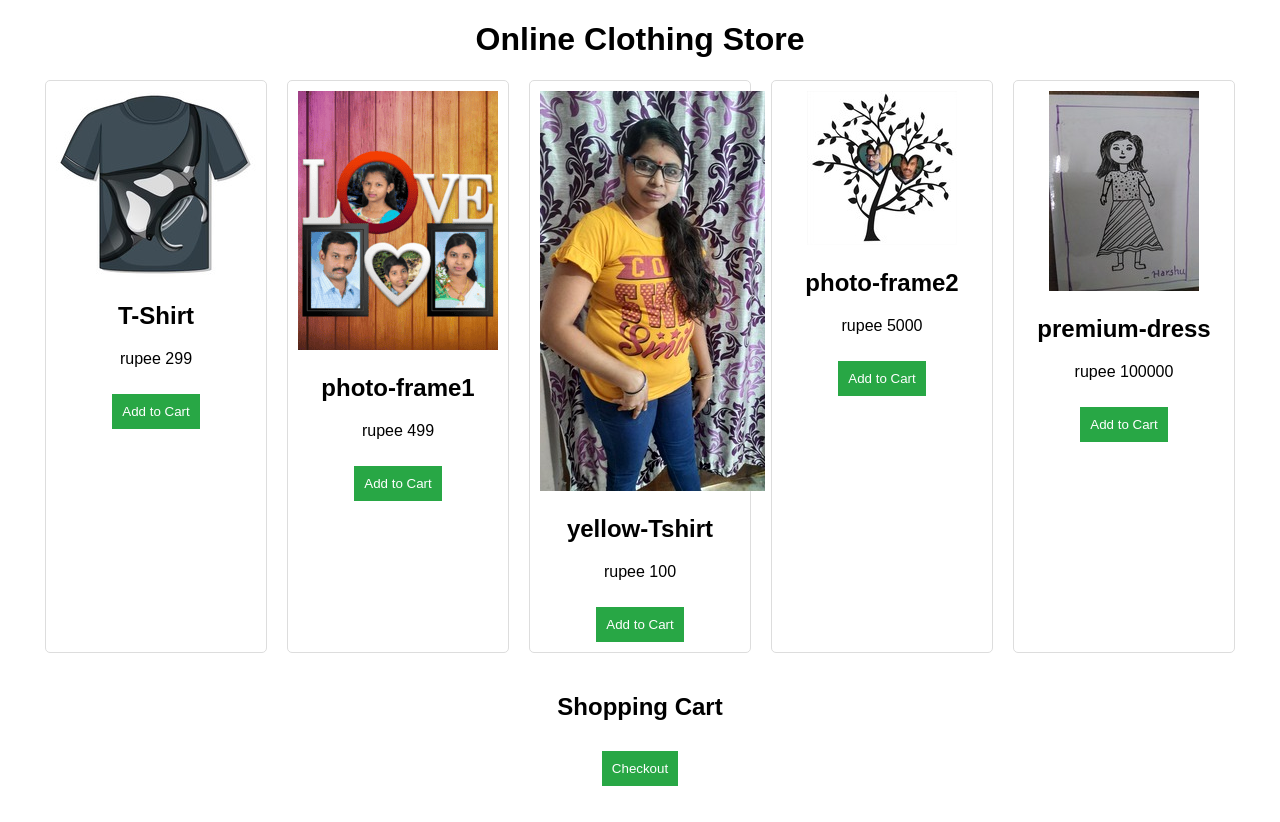
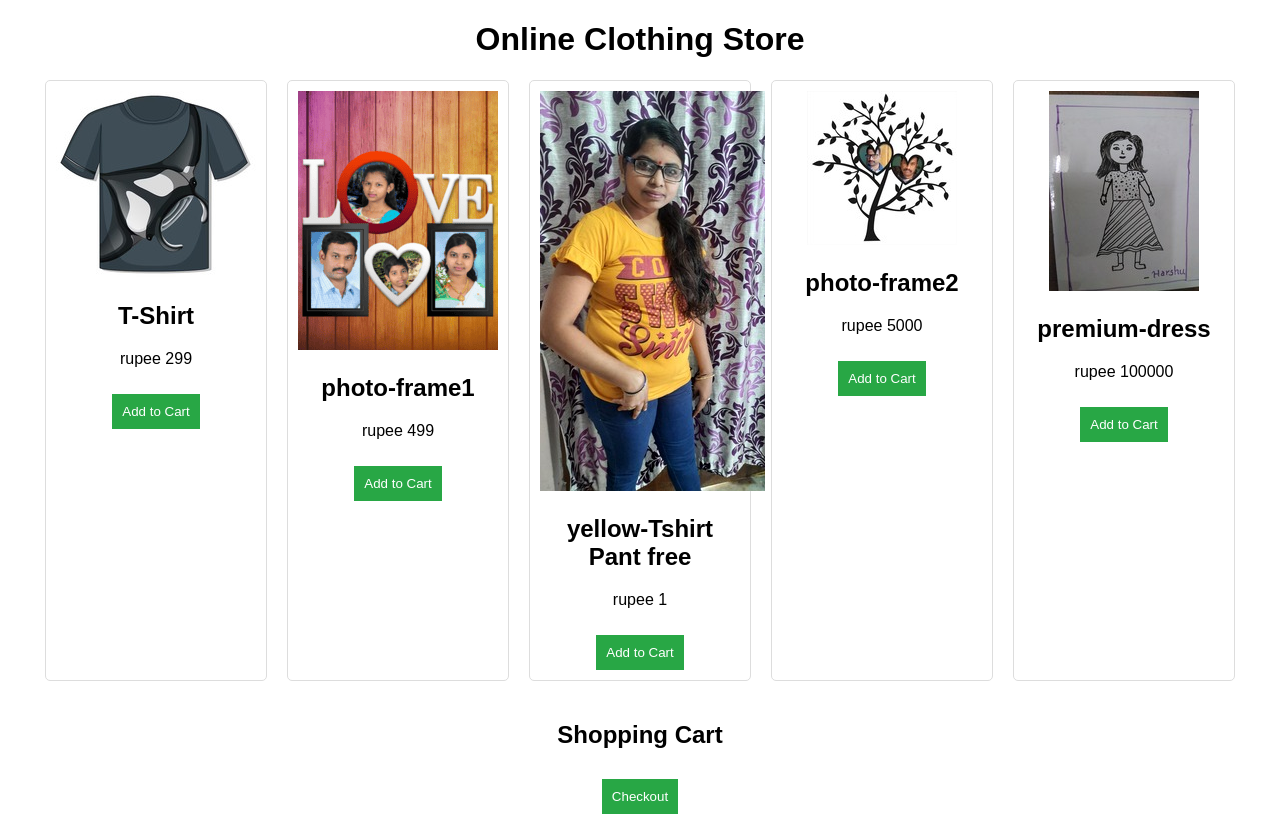
Before and after one commit to rajudruva2/serverless-frontend, a React (Create React App) app: page / in a window 1280 px wide. Before the commit the page ends 800 px from the top, so only its background shows below. Built offline with nearby package versions, Linux system fonts and the light colour scheme.

Commit message:
Update App.js

```diff
--- a/src/App.js
+++ b/src/App.js
@@ -12,7 +12,7 @@ import pf1 from "./assets/photo-frame-1.jpg";import photo2h from "./assets/photo
 const products = [
   { id: 1, name: "T-Shirt", price: 299, image: tshirtImage },
   { id: 2, name: "photo-frame1", price: 499, image: jeansImage },
-  { id: 3, name: "yellow-Tshirt", price: 100, image: sareeImage },
+  { id: 3, name: "yellow-Tshirt Pant free", price: 1, image: sareeImage },
   { id: 5, name: "photo-frame2", price: 5000, image:pf1 },{ id: 4, name: "premium-dress", price: 100000, image:photo2h },
 ];
 
```
